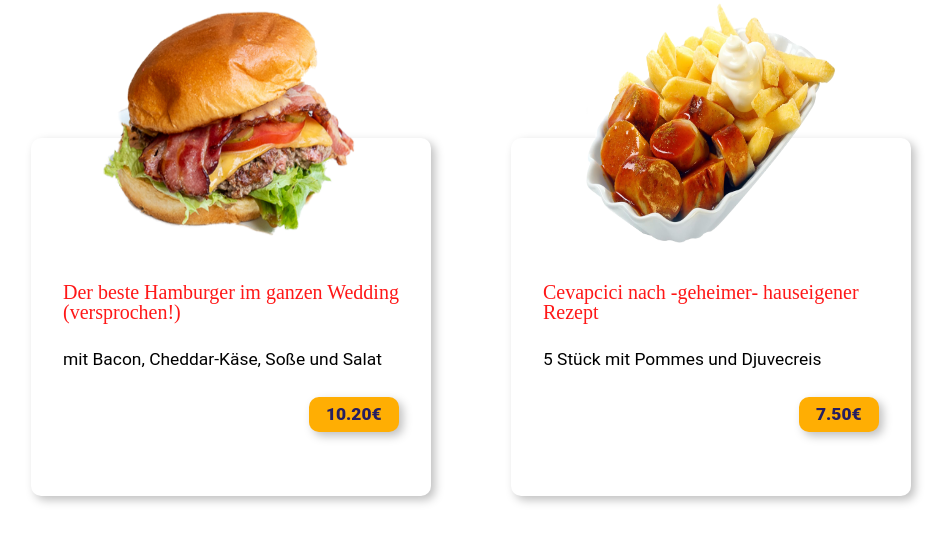
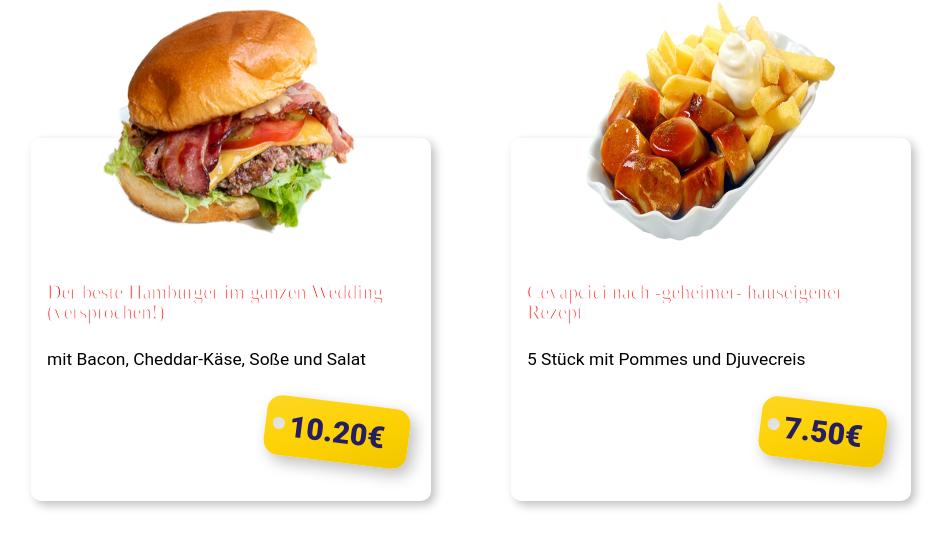
Before and after one commit to sasha-valderrama/curryKeule, a React (Vite) app: page / in a window 1280 px wide. Shown: the part 3384-3935 px from the top of the page, without its empty margins (169-1119 px from the left). Built offline with nearby package versions, Linux system fonts and the light colour scheme; a web font is replaced by a local one.

Commit message:
Add styling to price of bestseller cards

```diff
--- a/src/components/ui/cards/BestsellerCard.module.css
+++ b/src/components/ui/cards/BestsellerCard.module.css
@@ -4,7 +4,7 @@
   background-color: var(--color-white);
   position: relative;
   box-shadow: 4px 4px 10px rgba(0, 0, 0, 0.25);
-  padding: 2rem 2rem 4rem;
+  padding: 2rem 1rem 4rem;
   border-radius: 10px;
   margin: 1rem;
   margin-top: 10rem;
@@ -20,9 +20,10 @@
 
 .heading {
   padding-top: 3.5rem;
-  font-family: var(--ff-heading);
-  font-size: var(--fs-body);
+  font-family: var(--ff-sectionHeading);
+  font-size: var(--fs-body-lg);
   color: var(--color-bright-red);
+  -webkit-text-stroke: 1px var(--color-white);
 }
 
 .description {
@@ -42,14 +43,42 @@
 
 .price {
   font-family: var(--ff-body);
-  font-size: var(--fs-body-small);
+  font-size: var(--fs-body-lg);
   font-weight: var(--fw-black);
   align-self: flex-end;
-  background-color: var(--color-yellow);
-  padding: 0.5em 1em;
+  padding: 0.5em 0.8em;
   border-radius: 10px;
   color: var(--color-purple);
   box-shadow: 4px 4px 10px rgba(0, 0, 0, 0.25);
+  background-image: linear-gradient(
+    to right bottom,
+    #fdd721,
+    #fdd61d,
+    #fdd518,
+    #fed413,
+    #fed30c,
+    #fdd208,
+    #fcd004,
+    #fbcf00,
+    #f8cd00,
+    #f5ca00,
+    #f3c800,
+    #f0c600
+  );
+  transform: scale(1.5) translate(-20px, 10px) rotate(7deg);
+  position: relative;
+}
+
+.price::after {
+  content: '';
+  position: absolute;
+  left: 0;
+  width: 8px;
+  height: 8px;
+  border-radius: 50%;
+  background-color: white;
+  box-shadow: 4px 4px 10px rgba(117, 116, 116, 0.25) inset;
+  transform: translateX(60%) translateY(60%);
 }
 
 @media (width > 900px) {
--- a/src/index.css
+++ b/src/index.css
@@ -189,6 +189,7 @@ table {
   --fs-heading2: var(--fs-xl);
   --fs-heading3: var(--fs-lg);
   --fs-heading4: var(--fs-lg);
+  --fs-body-lg: var(--fs-lg);
   --fs-body: var(--fs-md);
   --fs-body-small: var(--fs-sm);
   --fs-button: var(--fs-sm);
```
